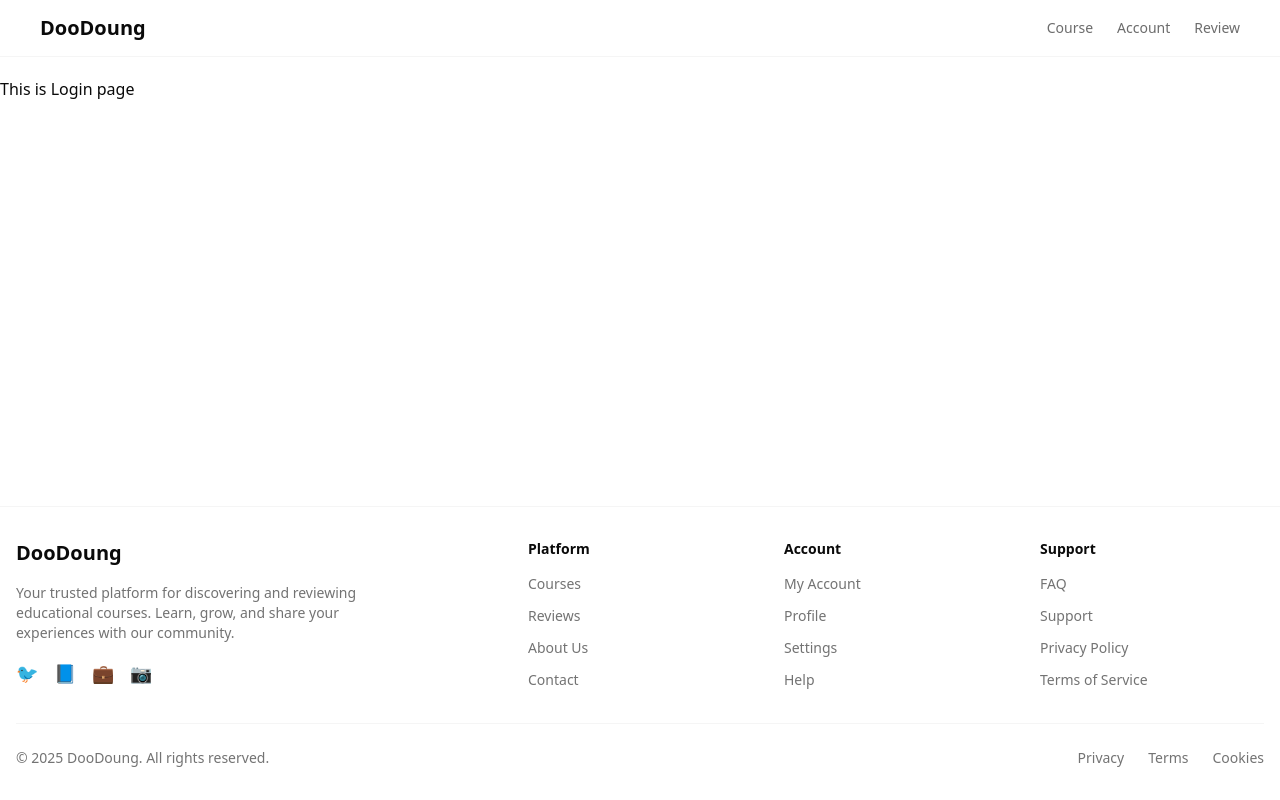
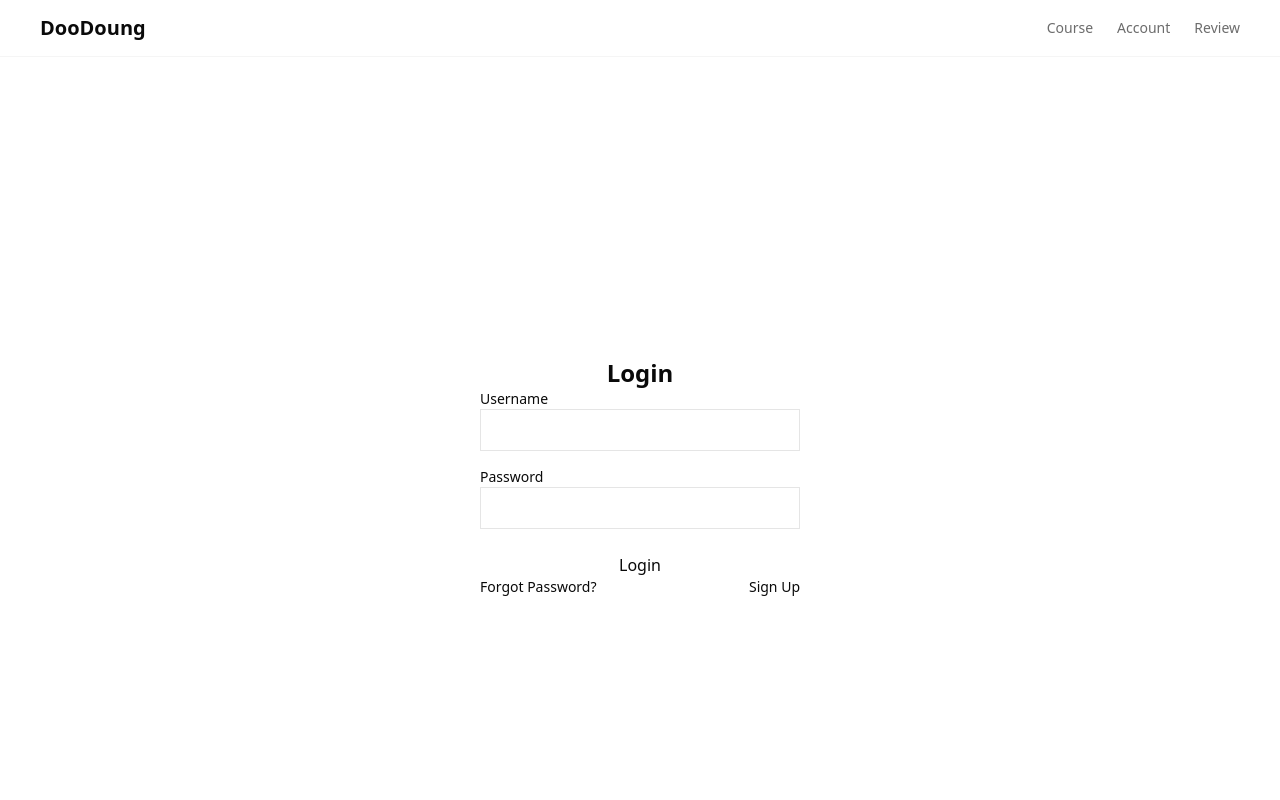
Before and after one commit to DooDoung/doo-doung-frontend, a Next.js app: page /login in a window 1280 px wide. Shown: the top 800 px of the page. Built offline with nearby package versions, Linux system fonts and the light colour scheme.

Commit message:
add: no style login page (#5)
* add: no style login page

* fix: remove style

* add: react-hot-toast

* chore: import prettier

---------

Co-authored-by: neennera <neennera@gmail.com>

```diff
--- a/package.json
+++ b/package.json
@@ -26,6 +26,7 @@
     "next": "15.4.6",
     "react": "19.1.0",
     "react-dom": "19.1.0",
+    "react-hot-toast": "^2.6.0",
     "tailwind-merge": "^3.3.1"
   },
   "devDependencies": {
--- a/src/components/globalComponents/DefaultLayout.tsx
+++ b/src/components/globalComponents/DefaultLayout.tsx
@@ -1,4 +1,5 @@
 import { ReactNode } from "react";
+import { Toaster } from "react-hot-toast";
 
 import { cn } from "@/lib/utils";
 
@@ -60,6 +61,7 @@ export function DefaultLayout({
 }: DefaultLayoutProps) {
   return (
     <div className={cn("flex min-h-screen flex-col bg-white", className)}>
+      <Toaster />
       {/* Header */}
       {includeHeader && <Header {...headerProps} />}
 
--- a/src/pages/login.tsx
+++ b/src/pages/login.tsx
@@ -1,9 +1,95 @@
+import { useState } from "react";
+import { toast } from "react-hot-toast";
+import { useRouter } from "next/router";
+
 import { DefaultLayout } from "@/components/globalComponents";
 
 export default function LoginPage() {
+  const [username, setUsername] = useState("");
+  const [password, setPassword] = useState("");
+  const [loading, setLoading] = useState(false);
+  const router = useRouter();
+
+  const mockLogin = async (username: string, password: string) => {
+    return new Promise((resolve, reject) => {
+      setTimeout(() => {
+        if (username === "admin" && password === "admin") {
+          resolve("admin");
+        } else if (username === "notadmin" && password === "1234") {
+          resolve("valid");
+        } else {
+          reject("Wrong username or password");
+        }
+      }, 1000);
+    });
+  };
+
+  const handleSubmit = async (e: React.FormEvent) => {
+    e.preventDefault();
+
+    if (!username || !password) {
+      toast.error("Both username and password are required.");
+      return;
+    }
+
+    setLoading(true);
+
+    try {
+      const result = await mockLogin(username, password);
+      if (result === "admin") {
+        toast.success("Welcome, Admin");
+        router.push("/admin/report");
+      } else {
+        toast.success("Login successful");
+        router.push("/course");
+      }
+    } catch (err: any) {
+      toast.error(err);
+    } finally {
+      setLoading(false);
+    }
+  };
+
   return (
     <DefaultLayout>
-      <p>This is Login page</p>
+      <div className="flex min-h-screen items-center justify-center">
+        <form onSubmit={handleSubmit} className="w-80">
+          <h1 className="text-center text-2xl font-semibold">Login</h1>
+
+          <div className="mb-4">
+            <label className="block text-sm">Username</label>
+            <input
+              type="text"
+              value={username}
+              onChange={(e) => setUsername(e.target.value)}
+              className="w-full border p-2"
+            />
+          </div>
+
+          <div className="mb-6">
+            <label className="block text-sm">Password</label>
+            <input
+              type="password"
+              value={password}
+              onChange={(e) => setPassword(e.target.value)}
+              className="w-full border p-2"
+            />
+          </div>
+
+          <button type="submit" disabled={loading} className="w-full">
+            {loading ? "Logging in..." : "Login"}
+          </button>
+
+          <div className="flex justify-between text-sm">
+            <a href="/resetpassword" className="">
+              Forgot Password?
+            </a>
+            <a href="/register" className="">
+              Sign Up
+            </a>
+          </div>
+        </form>
+      </div>
     </DefaultLayout>
   );
 }
```
Also changed, not shown: 1 other file (tests, documents, lock files or other folders).
